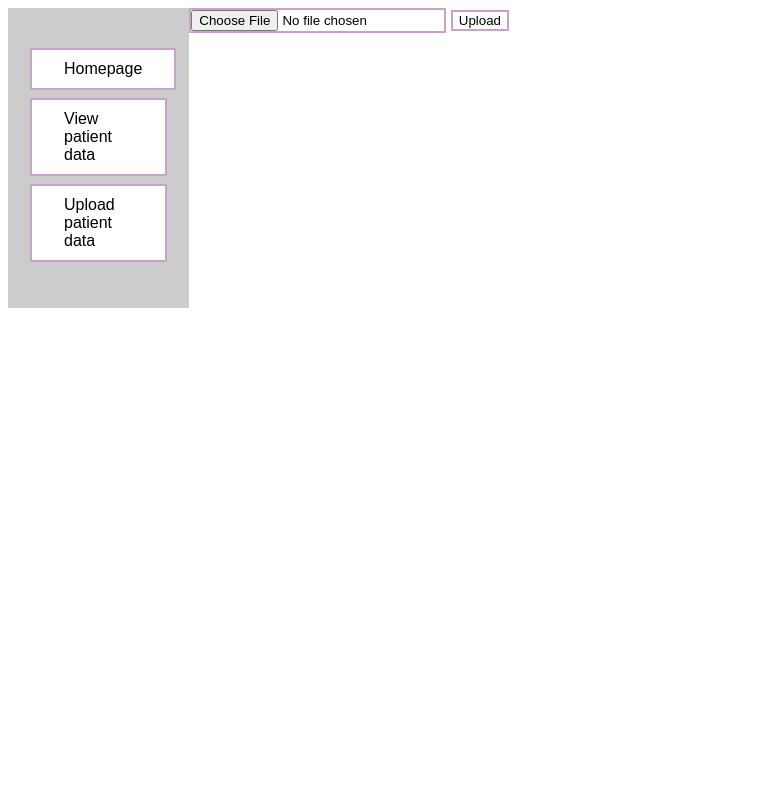
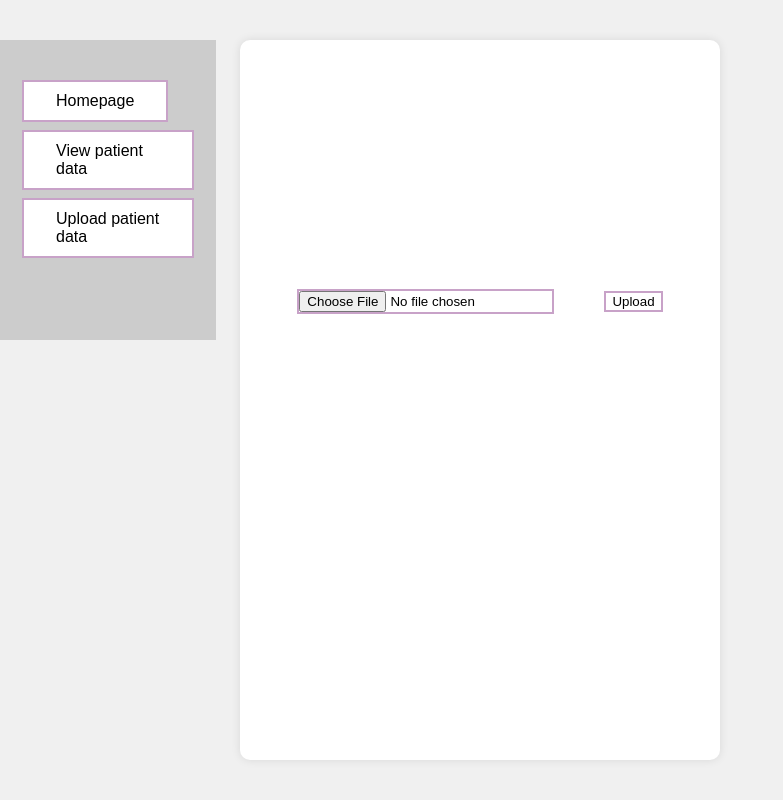
Before and after one commit to ilwad123/Medical-Referral-System-Dashboard, a Flask app: page /upload in a window 1280 px wide. Shown: the whole page, without its empty margins (0-783 px from the left). Run offline with Flask 3, Linux system fonts and the light colour scheme.

Commit message:
upload changes

```diff
--- a/templates/upload.html
+++ b/templates/upload.html
@@ -19,7 +19,24 @@
     font-family: Arial, Helvetica, sans-serif;
     display: flex;
     align-items: center;
+    height: 100vh; /* Set the height of the body to the viewport height */
+    background-color: #f0f0f0; /* Light grey background color */
+    margin: 0; /* Remove default margin */
 
+  }
+  .container {
+    background-color: #ffffff; /* White background color */
+    padding: 100px 20px;
+    border-radius: 10px; /* Rounded corners for the container */
+    box-shadow: 0 0 10px rgba(0, 0, 0, 0.1); /* Light shadow for depth */
+    height: 90vh;
+    width: 60vh;
+    margin:0vh 0vh 0vh 30vh;
+    font-size: 180px;
+  }
+
+  form {
+    text-align: center;
   }
 
   /* Style the header */
@@ -112,10 +129,12 @@ section::after {
       </ul>
     </nav>
 
-    <form action = "/success" method = "post" enctype="multipart/form-data">
+
+    <form class="container" action = "/success" method = "post" enctype="multipart/form-data">
       <input class= "button1" type="file" name="file" />
       <input class="button1" type = "submit" value="Upload">
     </form>
+
   </section>
 </body>
 </html>
```
